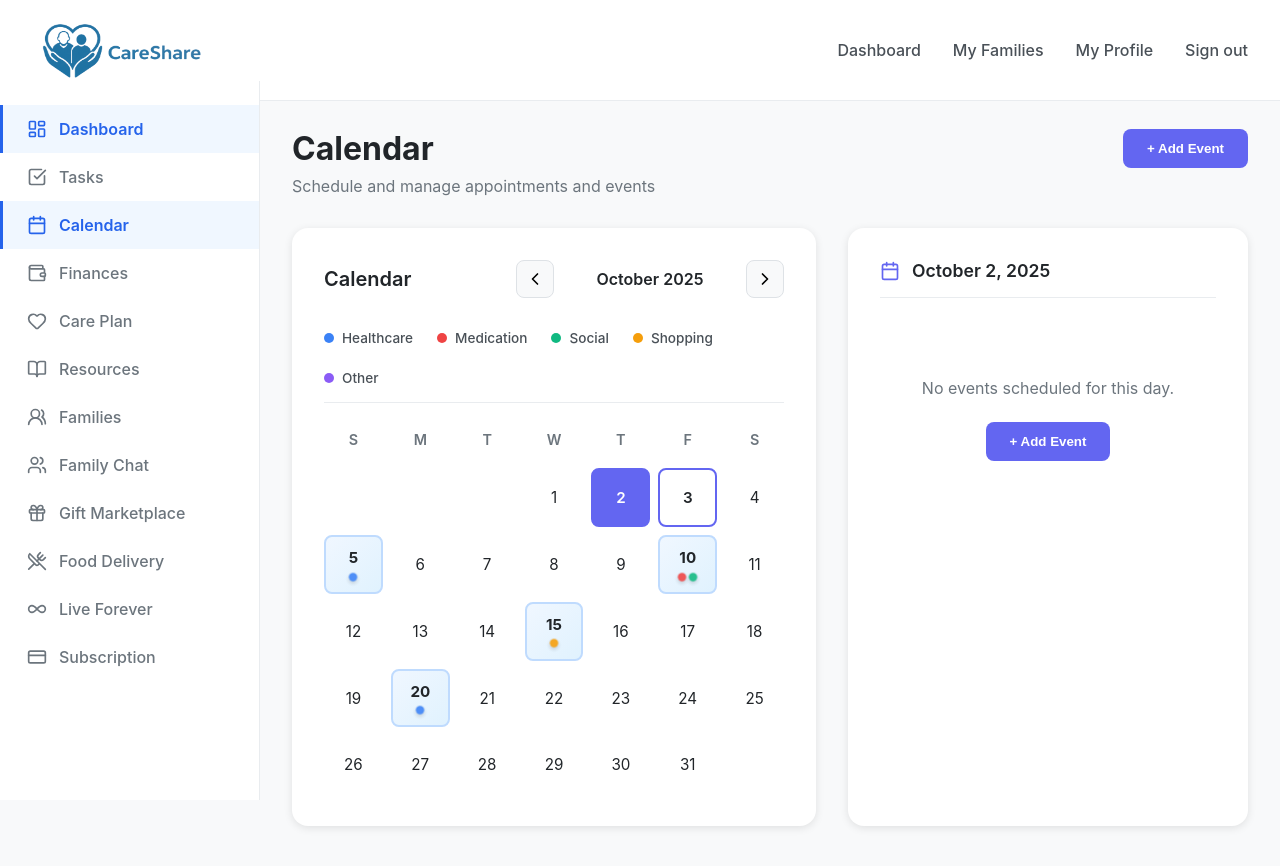
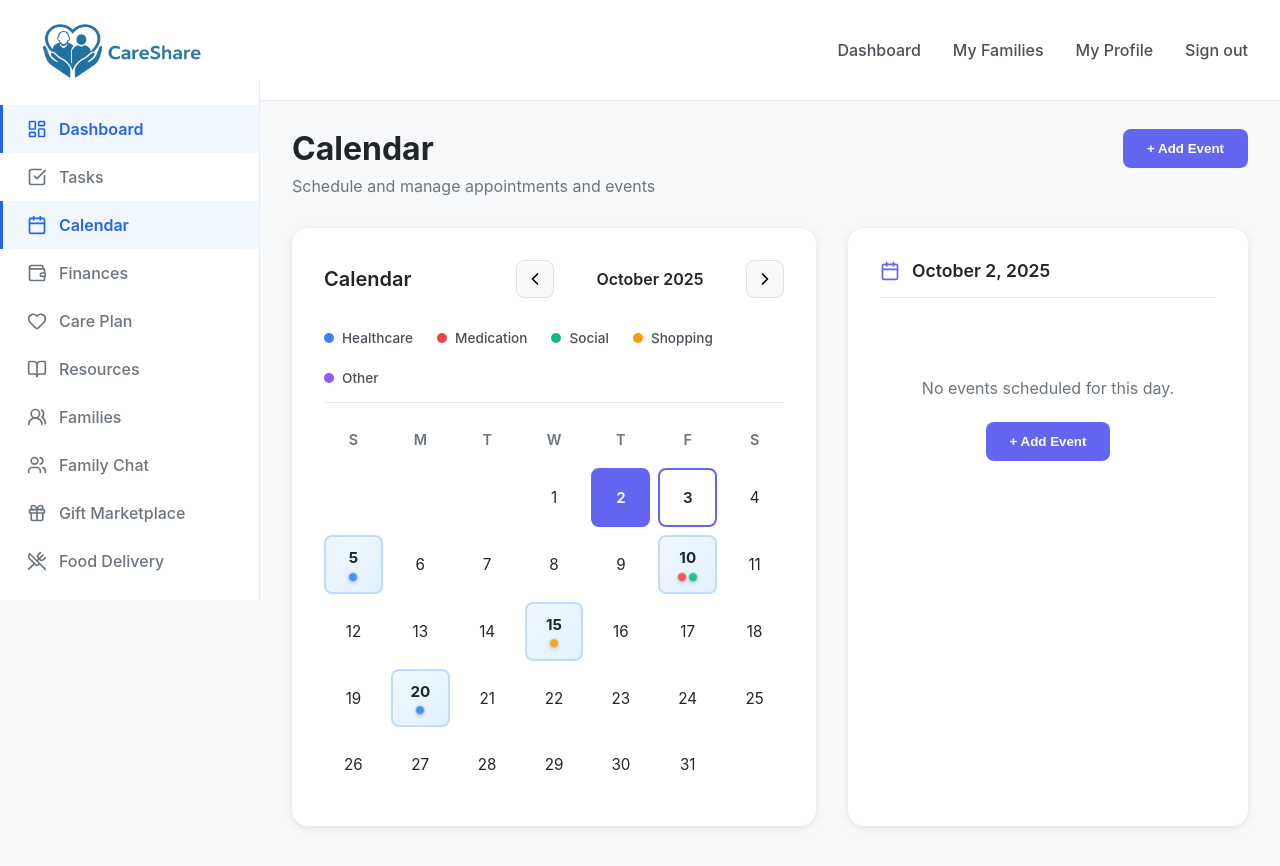
Before and after one commit to EjMackSPD/careshare, a Next.js app: page /dashboard/calendar in a window 1280 px wide. Shown: the top 866 px of the page. Built offline with nearby package versions, Linux system fonts and the light colour scheme.

Commit message:
Fix footer full width and navigation height - Left navigation no longer extends to bottom (leaves space for footer) - Footer now displays full width without left margin offset - Replace FooterWithSidebar with Footer component directly - Footer positioned outside left-navigation area

```diff
--- a/app/components/Footer.module.css
+++ b/app/components/Footer.module.css
@@ -2,6 +2,8 @@
   background: linear-gradient(135deg, #1e293b 0%, #0f172a 100%);
   color: #cbd5e1;
   margin-top: auto;
+  width: 100%;
+  clear: both;
 }
 
 .footerContent {
--- a/app/components/LeftNavigation.module.css
+++ b/app/components/LeftNavigation.module.css
@@ -5,7 +5,8 @@
   position: fixed;
   top: 81px;
   left: 0;
-  height: calc(100vh - 81px);
+  height: calc(100vh - 81px - 200px);
+  max-height: calc(100vh - 81px - 200px);
   overflow-y: auto;
   z-index: 100;
 }
--- a/app/dashboard/family-collaboration/page.tsx
+++ b/app/dashboard/family-collaboration/page.tsx
@@ -5,7 +5,7 @@ import { useRouter } from 'next/navigation'
 import Link from 'next/link'
 import Navigation from '@/app/components/Navigation'
 import LeftNavigation from '@/app/components/LeftNavigation'
-import FooterWithSidebar from '@/app/components/FooterWithSidebar'
+import Footer from '@/app/components/Footer'
 import { UserPlus, MoreVertical, Send, Calendar, Mail, Phone } from 'lucide-react'
 import styles from './page.module.css'
 
--- a/app/dashboard/page.tsx
+++ b/app/dashboard/page.tsx
@@ -244,7 +244,7 @@ export default async function Dashboard() {
         )}
         </main>
       </div>
-      <FooterWithSidebar />
+      <Footer />
     </div>
   )
 }
--- a/app/dashboard/resources/page.tsx
+++ b/app/dashboard/resources/page.tsx
@@ -4,7 +4,7 @@ import { useState, useEffect } from 'react'
 import Link from 'next/link'
 import Navigation from '@/app/components/Navigation'
 import LeftNavigation from '@/app/components/LeftNavigation'
-import FooterWithSidebar from '@/app/components/FooterWithSidebar'
+import Footer from '@/app/components/Footer'
 import { Search, ExternalLink, Phone, MapPin, Utensils, Bus, Home as HomeIcon, Loader2 } from 'lucide-react'
 import styles from './page.module.css'
 
--- a/app/family/page.tsx
+++ b/app/family/page.tsx
@@ -4,7 +4,7 @@ import { prisma } from '@/lib/prisma'
 import Link from 'next/link'
 import Navigation from '@/app/components/Navigation'
 import LeftNavigation from '@/app/components/LeftNavigation'
-import FooterWithSidebar from '@/app/components/FooterWithSidebar'
+import Footer from '@/app/components/Footer'
 import styles from './page.module.css'
 
 export default async function FamiliesPage() {
@@ -100,7 +100,7 @@ export default async function FamiliesPage() {
         )}
         </main>
       </div>
-      <FooterWithSidebar />
+      <Footer />
     </div>
   )
 }
```
